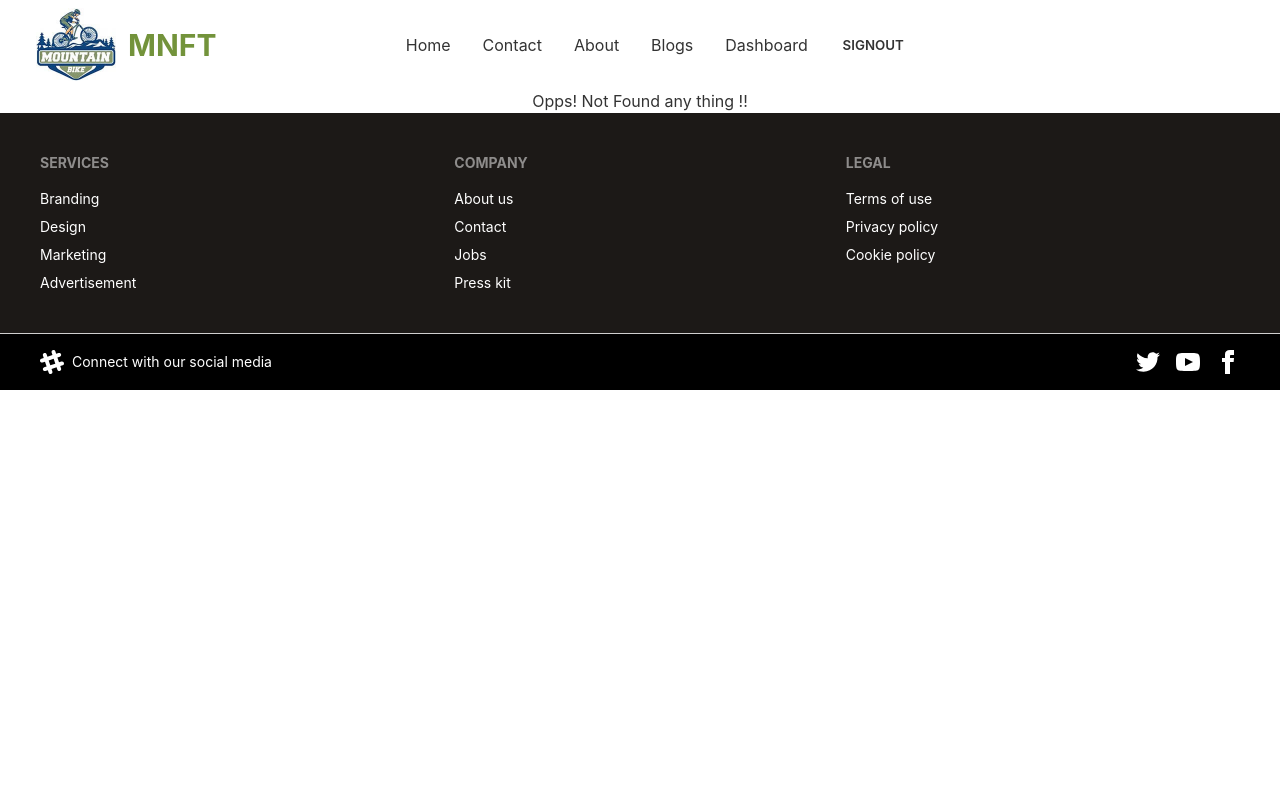
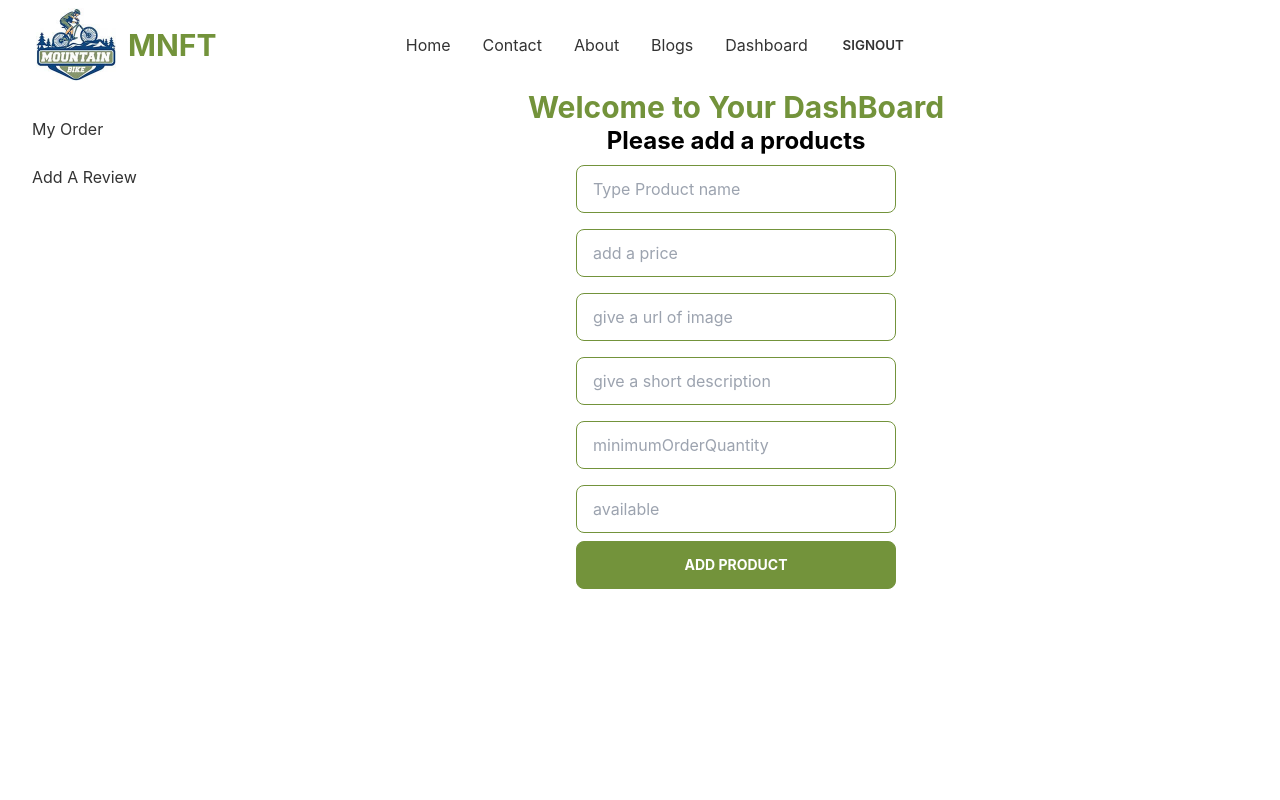
Before and after one commit to jahidulislam123/manufacturer-website-client-site-assignment-12, a React (Create React App) app: page /dashboard/addproducts in a window 1280 px wide. Shown: the top 800 px of the page. Built offline with nearby package versions, Linux system fonts and the light colour scheme; no server answers; sample sign-in values are in the browser's storage.

Commit message:
added-addProducts

```diff
--- a/src/App.js
+++ b/src/App.js
@@ -18,6 +18,9 @@ import MyOrder from './Pages/Dashboard/MyOrder';
 import AddReview from './Pages/Dashboard/AddReview';
 import MakeAdmin from './Pages/Dashboard/MakeAdmin';
 import RequreAdmin from './Pages/Login/RequreAdmin';
+import AddProducts from './Pages/Dashboard/AddProducts';
+import ManageOrders from './Pages/Dashboard/ManageOrders';
+import ManageProducts from './Pages/Dashboard/ManageProducts';
 
 function App() {
   return (
@@ -33,6 +36,9 @@ function App() {
       <Route path='/dashboard' element={<RequireAuth><Dashboard></Dashboard></RequireAuth>}>
        <Route index element={<MyOrder></MyOrder>}></Route>
        <Route path='addreview' element={<AddReview></AddReview>}></Route>
+       <Route path='addproducts' element={<AddProducts></AddProducts>}></Route>
+       <Route path='manageorders' element={<ManageOrders></ManageOrders>}></Route>
+       <Route path='manageproducts' element={<ManageProducts></ManageProducts>}></Route>
        <Route path='makeadmin' element={<RequreAdmin><MakeAdmin></MakeAdmin></RequreAdmin>}></Route>
 
       </Route>
--- /dev/null
+++ b/src/Pages/Dashboard/AddProducts.js
@@ -0,0 +1,60 @@
+import React from 'react';
+import { toast } from 'react-toastify';
+
+const AddProducts = () => {
+
+    const handleaddproducts =event =>{
+        event.preventDefault();
+        const name=event.target.two.value;
+        const price=event.target.three.value;
+        const img=event.target.four.value;
+        const description=event.target.five.value;
+        const minimumOrderQuantity=event.target.six.value;
+        const available=event.target.seven.value;
+        console.log(name,price,img,description,minimumOrderQuantity,available);
+
+        const booking3 ={
+            name:name,
+            price:price,
+            img:img,
+            description:description,
+            minimumOrderQuantity:minimumOrderQuantity,
+            available:available
+
+
+        }
+        fetch('http://localhost:5000/tools',{
+                method :'POST',
+                headers: {
+                    'content-type':'application/json'
+                },
+                body:JSON.stringify(booking3)
+            })
+            .then(res=>res.json())
+            .then(data=>{
+                console.log(data);
+                toast.success('you have added successfully')
+
+            })
+    }
+
+    return (
+        <div>
+            <h2 className='text-2xl text-center font-bold text-black'>Please add a products</h2>
+
+            <form   className='flex flex-col justify-center items-center' onSubmit={handleaddproducts}>
+            <input name='two' type="text" placeholder="Type Product name" class="input input-bordered my-2 input-primary w-full max-w-xs" />
+            <input name='three' type="number" placeholder="add a price" class="input input-bordered my-2 input-primary w-full max-w-xs" />
+            <input name='four' type="text" placeholder="give a url of image" class="input input-bordered  my-2 input-primary w-full max-w-xs" />
+            <input name='five' type="text" placeholder="give a short description" class="input input-bordered my-2 input-primary w-full max-w-xs" />
+            <input name='six' type="number" placeholder="minimumOrderQuantity" class="input input-bordered my-2 input-primary w-full max-w-xs" />
+            <input name='seven' type="number" placeholder="available" class="input input-bordered my-2 input-primary w-full max-w-xs" />
+            <input  type="submit" value="Add Product" class="btn text-white font-bold  btn-primary w-full max-w-xs" />
+
+            </form>
+
+        </div>
+    );
+};
+
+export default AddProducts;
--- a/src/Pages/Dashboard/Dashboard.js
+++ b/src/Pages/Dashboard/Dashboard.js
@@ -24,7 +24,20 @@ const Dashboard = () => {
       <li><Link to='/dashboard/addreview'>Add A Review</Link></li>
       {
         admin &&
-        <li><Link to='/dashboard/makeadmin'>Make Admin</Link></li>}
+        <li><Link to='/dashboard/makeadmin'>Make Admin</Link></li>
+        }
+      {
+        admin &&
+        <li><Link to='/dashboard/addproducts'>Add a product</Link></li>
+        }
+      {
+        admin &&
+        <li><Link to='/dashboard/manageorders'>Manage orders</Link></li>
+        }
+      {
+        admin &&
+        <li><Link to='/dashboard/manageproducts'>Manage product</Link></li>
+        }
     </ul>
 
   </div>
--- /dev/null
+++ b/src/Pages/Dashboard/ManageOrders.js
@@ -0,0 +1,11 @@
+import React from 'react';
+
+const ManageOrders = () => {
+    return (
+        <div>
+            <h2>Show all orders and delete</h2>
+        </div>
+    );
+};
+
+export default ManageOrders;
--- /dev/null
+++ b/src/Pages/Dashboard/ManageProducts.js
@@ -0,0 +1,11 @@
+import React from 'react';
+
+const ManageProducts = () => {
+    return (
+        <div>
+            <h2>delete products</h2>
+        </div>
+    );
+};
+
+export default ManageProducts;
```
